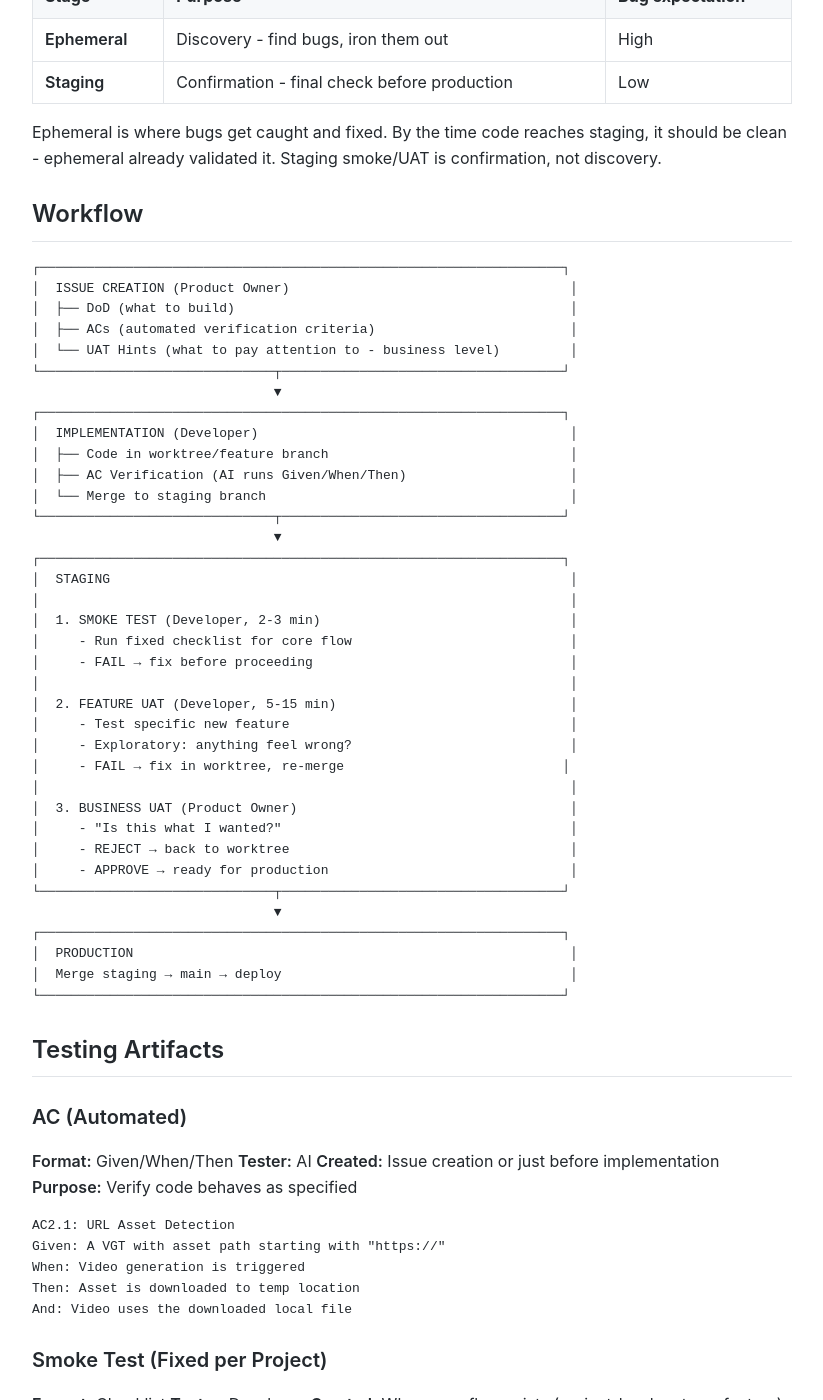
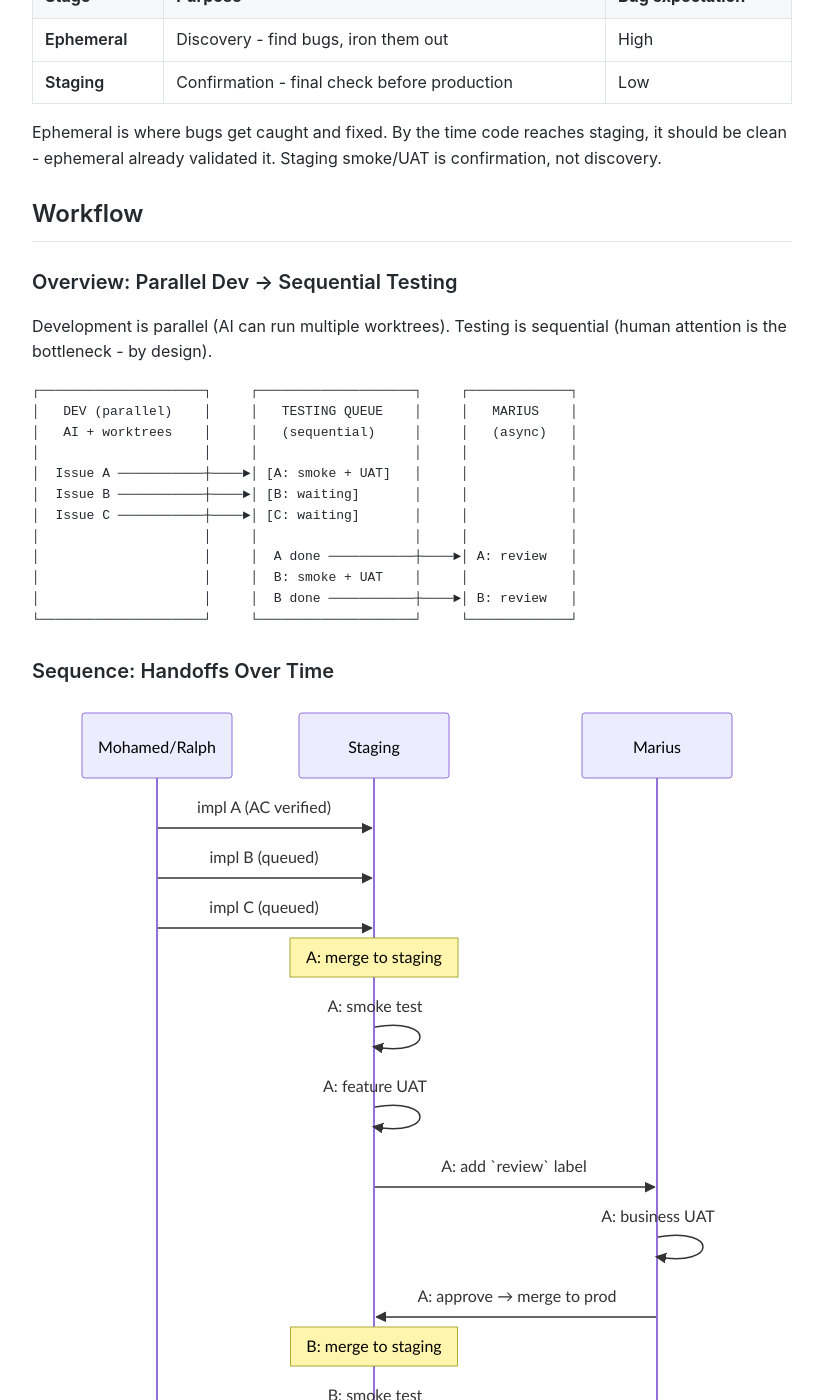
Before and after one commit to MariusWilsch/public-wilsch-ai-pages, a Jekyll site: the page built from global/staging-uat-workflow.md, in a window 1280 px wide and 1400 px high, scrolled down 2738 px. Shown: the whole window, without its empty margins (228-1051 px from the left). Built offline with Jekyll 4.4.1, drawn with Linux system fonts in a browser that asks for light colours; our own code applies the rules of GitHub Pages for plain Markdown files; some of the changed text lies outside the part shown.

Commit message:
Sync from hippocampus 2026-01-18

````diff
--- a/global/staging-uat-workflow.md
+++ b/global/staging-uat-workflow.md
@@ -101,44 +101,70 @@ Ephemeral is where bugs get caught and fixed. By the time code reaches staging,
 
 ## Workflow
 
+### Overview: Parallel Dev → Sequential Testing
+
+Development is parallel (AI can run multiple worktrees). Testing is sequential (human attention is the bottleneck - by design).
+
 ```
-┌───────────────────────────────────────────────────────────────────┐
-│  ISSUE CREATION (Product Owner)                                    │
-│  ├── DoD (what to build)                                           │
-│  ├── ACs (automated verification criteria)                         │
-│  └── UAT Hints (what to pay attention to - business level)         │
-└──────────────────────────────┬────────────────────────────────────┘
-                               ▼
-┌───────────────────────────────────────────────────────────────────┐
-│  IMPLEMENTATION (Developer)                                        │
-│  ├── Code in worktree/feature branch                               │
-│  ├── AC Verification (AI runs Given/When/Then)                     │
-│  └── Merge to staging branch                                       │
-└──────────────────────────────┬────────────────────────────────────┘
-                               ▼
-┌───────────────────────────────────────────────────────────────────┐
-│  STAGING                                                           │
-│                                                                    │
-│  1. SMOKE TEST (Developer, 2-3 min)                                │
-│     - Run fixed checklist for core flow                            │
-│     - FAIL → fix before proceeding                                 │
-│                                                                    │
-│  2. FEATURE UAT (Developer, 5-15 min)                              │
-│     - Test specific new feature                                    │
-│     - Exploratory: anything feel wrong?                            │
-│     - FAIL → fix in worktree, re-merge                            │
-│                                                                    │
-│  3. BUSINESS UAT (Product Owner)                                   │
-│     - "Is this what I wanted?"                                     │
-│     - REJECT → back to worktree                                    │
-│     - APPROVE → ready for production                               │
-└──────────────────────────────┬────────────────────────────────────┘
-                               ▼
-┌───────────────────────────────────────────────────────────────────┐
-│  PRODUCTION                                                        │
-│  Merge staging → main → deploy                                     │
-└───────────────────────────────────────────────────────────────────┘
+┌─────────────────────┐     ┌────────────────────┐     ┌─────────────┐
+│   DEV (parallel)    │     │   TESTING QUEUE    │     │   MARIUS    │
+│   AI + worktrees    │     │   (sequential)     │     │   (async)   │
+│                     │     │                    │     │             │
+│  Issue A ───────────┼────►│ [A: smoke + UAT]   │     │             │
+│  Issue B ───────────┼────►│ [B: waiting]       │     │             │
+│  Issue C ───────────┼────►│ [C: waiting]       │     │             │
+│                     │     │                    │     │             │
+│                     │     │  A done ───────────┼────►│ A: review   │
+│                     │     │  B: smoke + UAT    │     │             │
+│                     │     │  B done ───────────┼────►│ B: review   │
+└─────────────────────┘     └────────────────────┘     └─────────────┘
 ```
+
+### Sequence: Handoffs Over Time
+
+```mermaid
+sequenceDiagram
+    participant Dev as Mohamed/Ralph
+    participant Stage as Staging
+    participant Marius
+
+    Dev->>Stage: impl A (AC verified)
+    Dev->>Stage: impl B (queued)
+    Dev->>Stage: impl C (queued)
+
+    Note over Stage: A: merge to staging
+    Stage->>Stage: A: smoke test
+    Stage->>Stage: A: feature UAT
+    Stage->>Marius: A: add `review` label
+    Marius->>Marius: A: business UAT
+    Marius->>Stage: A: approve → merge to prod
+
+    Note over Stage: B: merge to staging
+    Stage->>Stage: B: smoke test
+    Stage->>Stage: B: feature UAT
+    Stage->>Marius: B: add `review` label
+```
+
+### What Can Be Parallel
+
+| Activity | Who | Parallel? | Why |
+|----------|-----|-----------|-----|
+| Implementation | AI (Ralph) | ✅ Yes | Multiple worktrees |
+| AC Verification | AI | ✅ Yes | Can run multiple |
+| Smoke Test | Mohamed | ❌ Sequential | Human attention |
+| Feature UAT | Mohamed | ❌ Sequential | Human witness |
+| Business UAT | Marius | ❌ Sequential | Async from Mohamed |
+
+**Key insight:** Testing grabs human attention (backpressure). That's the point - it forces the developer to actually witness their work.
+
+### Future: Ephemeral Environments
+
+When the testing queue becomes a bottleneck (deployment blocked >1x/week), upgrade to ephemeral environments:
+
+- Each feature gets its own staging-like environment
+- Testing can happen in parallel
+- See: [Scaling: Ephemeral Environments](#scaling-ephemeral-environments)
+- Implementation: [#527](https://github.com/DaveX2001/deliverable-tracking/issues/527)
 
 ## Testing Artifacts
 
````
